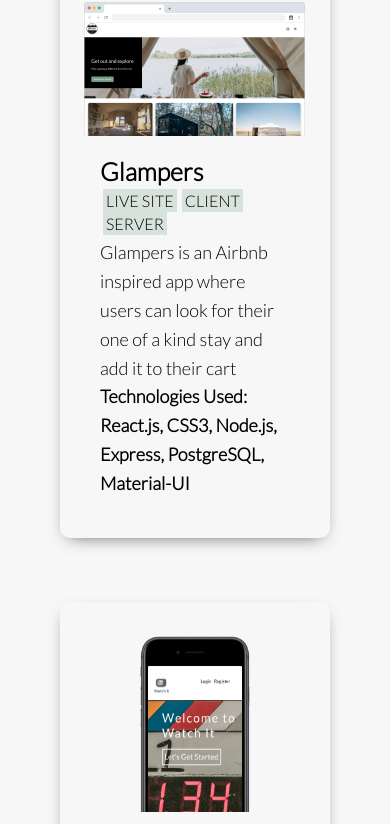
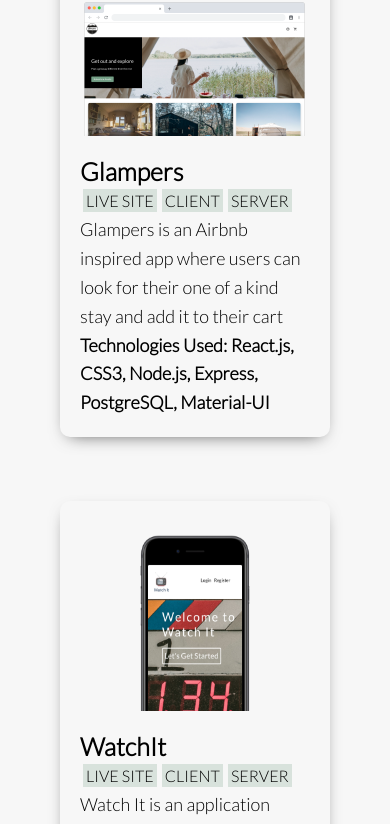
Before and after one commit to josiehandeveloper/jsphn, a React (Create React App) app: page / in a window 390 px wide. Shown: the part 2771-3595 px from the top of the page. Built offline with nearby package versions, Linux system fonts and the light colour scheme.

Commit message:
padding changed to 10px on portfolio__item__info

```diff
--- a/src/Components/PortfolioItem/PortfolioItem.css
+++ b/src/Components/PortfolioItem/PortfolioItem.css
@@ -136,4 +136,7 @@
     min-height: 200px;
     object-fit: fit;
   }
+  .portfolio__item__info {
+    padding: 20px 10px 10px;
+  }
 }
```
